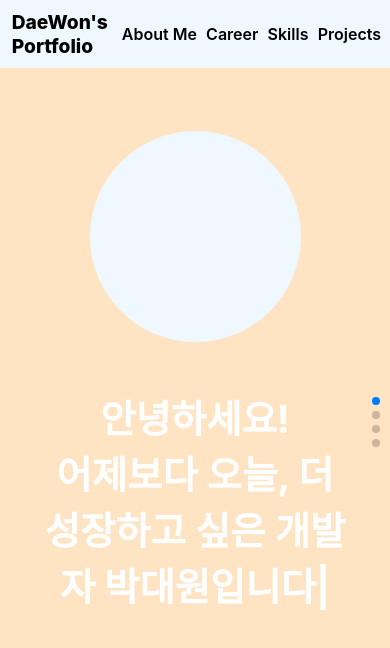
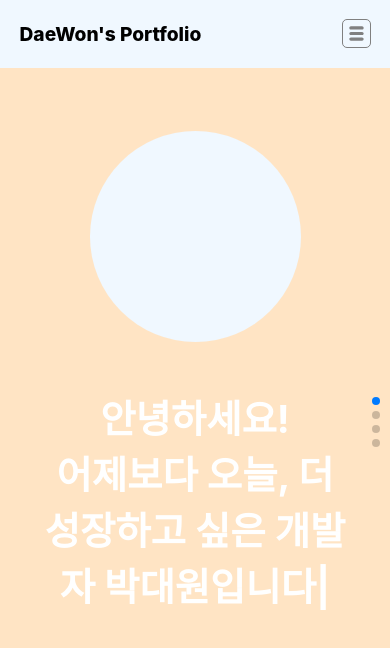
Before and after one commit to DaeWon9/portfolio, a React (Create React App) app: page / in a window 390 px wide. Shown: the top 648 px of the page. Built offline with nearby package versions, Linux system fonts and the light colour scheme.

Commit message:
[ADD] nav bar menu

```diff
--- a/src/components/common/NavBar.css
+++ b/src/components/common/NavBar.css
@@ -31,6 +31,36 @@
     color:navy;
 }
 
+.nav_bar_menu_container{
+    position: fixed;
+    margin-top: 10%;
+    padding-top: 5%;
+    padding-bottom: 5%;
+    width: 100%;
+    background-color: aliceblue;
+    z-index: 999;
+}
+
+.nav_bar_menu{
+    margin-left: 5%;
+    color: gray;
+    font-size: larger;
+    font-weight: 800;
+    padding-bottom: 2%;
+    cursor: pointer;
+}
+
+.nav_bar_menu_button{
+    margin-right: 5%;
+    padding: 1%;
+    font-size: larger;
+    border : 1px solid gray;
+    color : gray;
+    border-radius: 5px;
+    line-height: 70%;
+    cursor: pointer;
+}
+
 @media (max-width: 480px) {
     .nav_bar_container{
         justify-content: space-between;
@@ -38,19 +68,6 @@
     }
 
     .logo {
-        padding-left: 3%;
-    }
-
-    .nav_bar_buttons{
-        padding-right: 10%;
-    }
-
-    .nav_bar_button{
-        display: flex;
-        align-items: center;
-        justify-content: center;
-        border-radius: 10px;
-        padding: 1%;
-        margin-right: 2%;
+        padding-left: 5%;
     }
 }
--- a/src/components/common/NavBar.jsx
+++ b/src/components/common/NavBar.jsx
@@ -1,4 +1,8 @@
-import React from "react";
+import React, { useState } from "react";
+import { useRecoilValue } from "recoil";
+import { WINDOW_SIZE } from "../../recoil/Atoms";
+import { TiThMenu } from "react-icons/ti"
+import { motion } from "framer-motion"
 import "./NavBar.css";
 
 const INTRODUCTION = 0;
@@ -7,11 +11,18 @@ const SKILLS = 2;
 const PROJECT = 3;
 
 const NavBar = (props) => {
+
+    const windowSize = useRecoilValue(WINDOW_SIZE)
+    const [isMenuOpen, setIsMenuOpen] = useState(false)
+
     return(
+        <>
             <div className="nav_bar_container">
                 <div className="logo">
                     DaeWon's Portfolio
                 </div>
+                {
+                    windowSize.width >= 480 ?
                     <div className="nav_bar_buttons">
                         <div className="nav_bar_button" onClick={() => props.swiper.slideTo(INTRODUCTION)}>
                             About&nbsp;Me
@@ -26,7 +37,35 @@ const NavBar = (props) => {
                             Projects
                         </div>
                     </div>
+                    :
+                    <TiThMenu className="nav_bar_menu_button" onClick={() => setIsMenuOpen(!isMenuOpen)}/>
+                }
             </div>
+            {
+                isMenuOpen ?
+                <motion.div initial={{ opacity: 0, y: -30 }} animate={{ opacity: 1, y: 0 }} className="nav_bar_menu_container">
+                    <div className="nav_bar_menu" onClick={() => {props.swiper.slideTo(INTRODUCTION)
+                                                                    setIsMenuOpen(false)}}>
+                        About&nbsp;Me
+                    </div>
+                    <div className="nav_bar_menu" onClick={() => {props.swiper.slideTo(CAREER)
+                                                                    setIsMenuOpen(false)}}>
+                        Career
+                    </div>
+                    <div className="nav_bar_menu" onClick={() => {props.swiper.slideTo(SKILLS)
+                                                                    setIsMenuOpen(false)}}>
+                        Skills
+                    </div>
+                    <div className="nav_bar_menu" onClick={() => {props.swiper.slideTo(PROJECT)
+                                                                    setIsMenuOpen(false)}}>
+                        Projects
+                    </div>
+                </motion.div>
+                :
+                <></>
+            }
+        </>
+
     )
 }
 
--- a/src/components/skill/SkillBox.jsx
+++ b/src/components/skill/SkillBox.jsx
@@ -1,11 +1,15 @@
 import React from "react";
+import { useRecoilValue } from "recoil";
+import { WINDOW_SIZE } from "../../recoil/Atoms";
 import { motion } from "framer-motion"
 import "./SkillBox.css"
 
 const SkillBox = (props) => {
 
+    const windowSize = useRecoilValue(WINDOW_SIZE)
+
     return(
-        window.innerWidth >= 480 ?
+        windowSize.width >= 480 ?
             <motion.div whileHover={{ scale: 1.1 }} className="skill_box">
                 <div className="skill_box_title">
                     {props.title}
```
Lines whose indentation alone changed are shown as unchanged.
